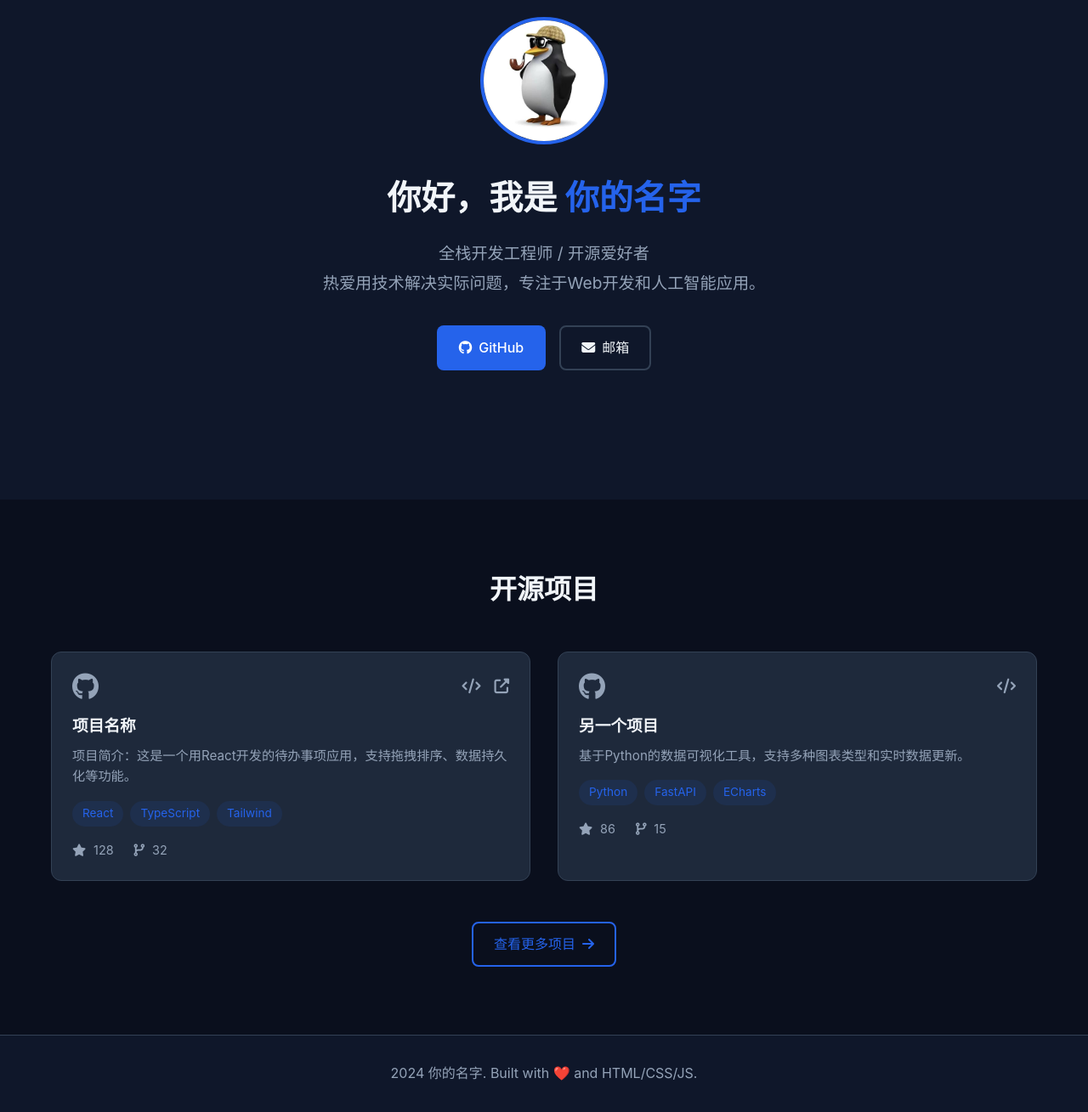
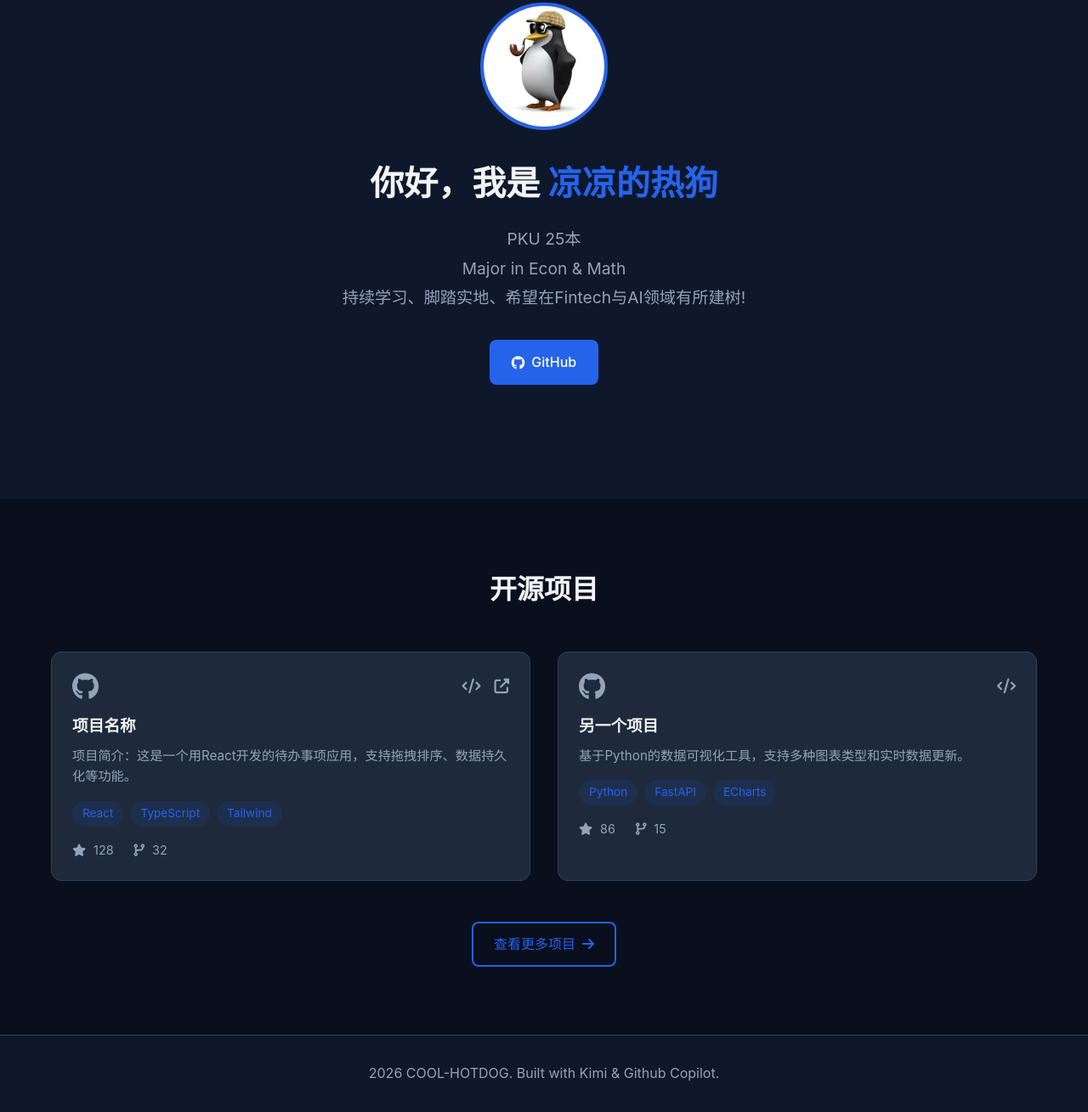
Before and after one commit to cool-hotdog/cool-hotdog.github.io, a plain HTML site: page index.html in a window 1280 px wide. Shown: the part 212-1521 px from the top of the page at 85% size. Drawn offline with Linux system fonts and the light colour scheme.

Commit message:
update bio

```diff
--- a/index.html
+++ b/index.html
@@ -26,17 +26,15 @@
         <div class="container">
             <div class="profile">
                 <img src="images/avatar.jpg" alt="头像" class="avatar">
-                <h1>你好，我是 <span class="highlight">你的名字</span></h1>
+                <h1>你好，我是 <span class="highlight">凉凉的热狗</span></h1>
                 <p class="bio">
-                    全栈开发工程师 / 开源爱好者<br>
-                    热爱用技术解决实际问题，专注于Web开发和人工智能应用。
+                    PKU 25本<br>
+                    Major in Econ & Math<br>
+                    持续学习、脚踏实地、希望在Fintech与AI领域有所建树!
                 </p>
                 <div class="social-links">
-                    <a href="https://github.com/你的用户名" target="_blank" class="btn btn-primary">
+                    <a href="https://github.com/cool-hotdog" target="_blank" class="btn btn-primary">
                         <i class="fab fa-github"></i> GitHub
-                    </a>
-                    <a href="mailto:your.email@example.com" class="btn btn-secondary">
-                        <i class="fas fa-envelope"></i> 邮箱
                     </a>
                 </div>
             </div>
@@ -117,7 +115,7 @@
     <!-- 页脚 -->
     <footer class="footer">
         <div class="container">
-            <p> 2024 你的名字. Built with ❤️ and HTML/CSS/JS.</p>
+            <p> 2026 COOL-HOTDOG. Built with Kimi & Github Copilot.</p>
         </div>
     </footer>
 
```
